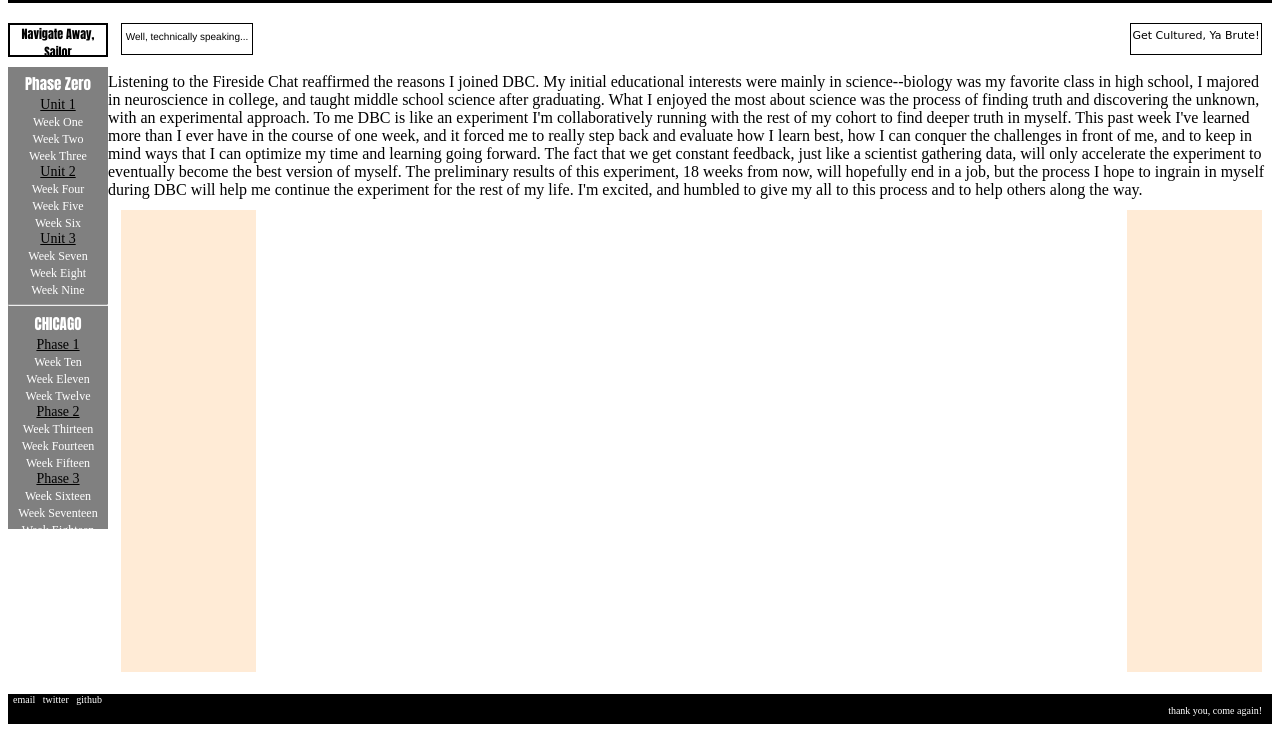
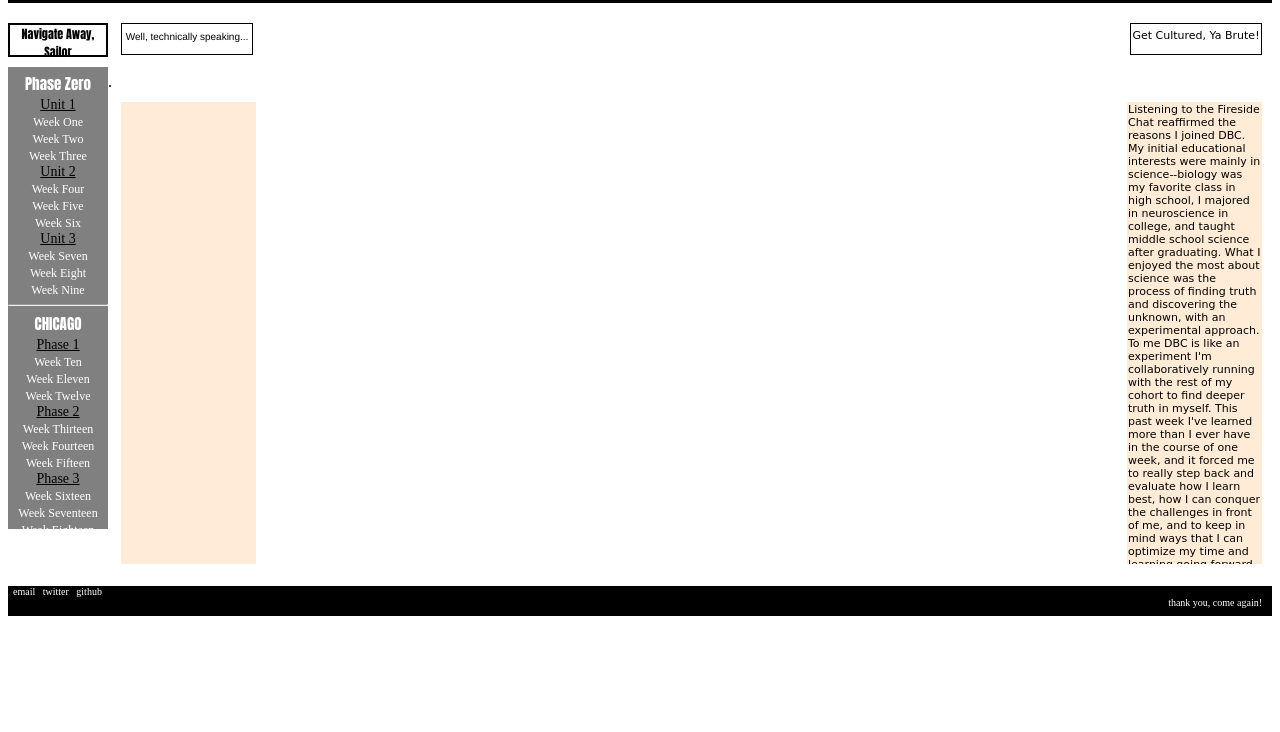
Before and after one commit to stevenan7/stevenan7.github.io, a plain HTML site: page blog-posts/c1-chefs-kitchen.html in a window 1280 px wide. Shown: the part 350-1082 px from the top of the page. After the commit the page ends 974 px from the top, so only its background shows below. Drawn offline with Linux system fonts and the light colour scheme.

Commit message:
Update c1-chefs-kitchen.html

```diff
--- a/blog-posts/c1-chefs-kitchen.html
+++ b/blog-posts/c1-chefs-kitchen.html
@@ -50,13 +50,13 @@
     </div>
     <div id="culture_bar"><p id="head_text2">Get Cultured, Ya Brute!</p></div>
     <div class="technical">
-        <p class="blog_entry"><!-- culture blog here-->Listening to the Fireside Chat reaffirmed the reasons I joined DBC. My initial educational interests were mainly in science--biology was my favorite class in high school, I majored in neuroscience in college, and taught middle school science after graduating. What I enjoyed the most about science was the process of finding truth and discovering the unknown, with an experimental approach. To me DBC is like an experiment I'm collaboratively running with the rest of my cohort to find deeper truth in myself. This past week I've learned more than I ever have in the course of one week, and it forced me to really step back and evaluate how I learn best, how I can conquer the challenges in front of me, and to keep in mind ways that I can optimize my time and learning going forward. The fact that we get constant feedback, just like a scientist gathering data, will only accelerate the experiment to eventually become the best version of myself. The preliminary results of this experiment, 18 weeks from now, will hopefully end in a job, but the process I hope to ingrain in myself during DBC will help me continue the experiment for the rest of my life. I'm excited, and humbled to give my all to this process and to help others along the way.</p>
+        <p class="blog_entry">.</p>
     </div>
     <div id="tech_text">
         <p class="text_pos_blog"><!--tech blog here --></p>
     </div>
     <div id="culture_text">
-        <p class="text_pos_blog">
+        <p class="text_pos_blog"> <!-- culture blog here--> Listening to the Fireside Chat reaffirmed the reasons I joined DBC. My initial educational interests were mainly in science--biology was my favorite class in high school, I majored in neuroscience in college, and taught middle school science after graduating. What I enjoyed the most about science was the process of finding truth and discovering the unknown, with an experimental approach. To me DBC is like an experiment I'm collaboratively running with the rest of my cohort to find deeper truth in myself. This past week I've learned more than I ever have in the course of one week, and it forced me to really step back and evaluate how I learn best, how I can conquer the challenges in front of me, and to keep in mind ways that I can optimize my time and learning going forward. The fact that we get constant feedback, just like a scientist gathering data, will only accelerate the experiment to eventually become the best version of myself. The preliminary results of this experiment, 18 weeks from now, will hopefully end in a job, but the process I hope to ingrain in myself during DBC will help me continue the experiment for the rest of my life. I'm excited, and humbled to give my all to this process and to help others along the way.
         </p>
     </div>
     <footer>
```
